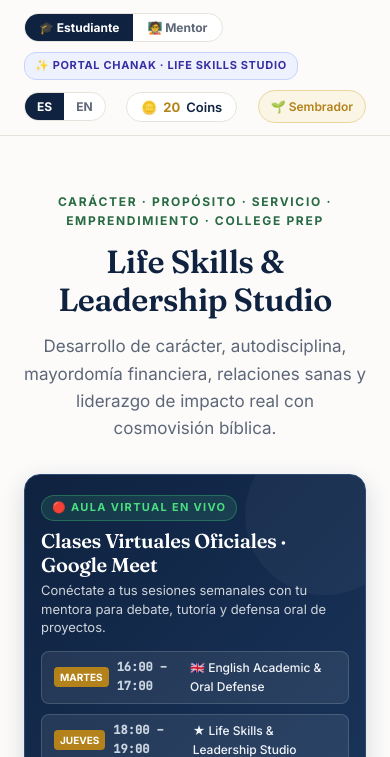
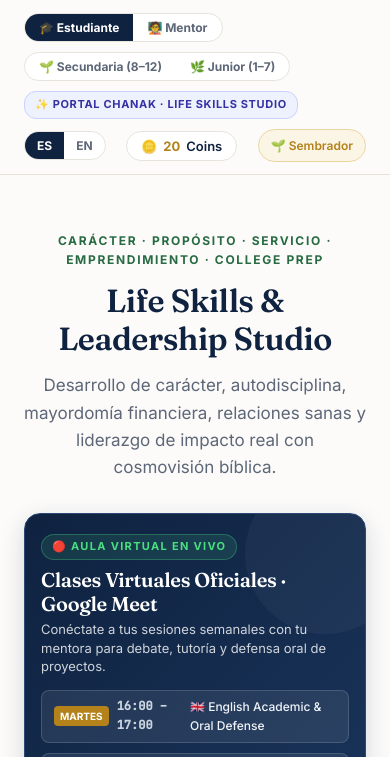
Before and after one commit to marieladanais31-art/chanak-life-skills, a plain HTML site: page index.html in a window 390 px wide. Shown: the part 69-826 px from the top of the page. Drawn offline with Linux system fonts and the light colour scheme.

Commit message:
feat(audience): add audience switcher header, ensure Gabriel, Daniel and Grade 8+ auto-route to High School Seedling

```diff
--- a/app.js
+++ b/app.js
@@ -177,6 +177,9 @@ window.toggleWeeklyCommitment = toggleWeeklyCommitment;
 function initApp() {
   const params = new URLSearchParams(window.location.search);
 
+  const studentNameParam = (params.get('student_name') || '').toLowerCase();
+  const isGabrielOrDaniel = studentNameParam.includes('gabriel') || studentNameParam.includes('daniel');
+
   if (params.get('token')) {
     state.token = params.get('token');
     state.studentId = params.get('student_id');
@@ -187,61 +190,104 @@ function initApp() {
 
     // Parse signed token (5 parts: student_id.school_year.level.expires_at.signature)
     const tokenParts = state.token.split('.');
+    let rawLevel = '';
     if (tokenParts.length === 5) {
-      state.assignedLevel = tokenParts[2].toLowerCase();
-      state.currentLevel = state.assignedLevel;
+      rawLevel = tokenParts[2].toLowerCase();
     } else if (params.get('level')) {
-      state.assignedLevel = params.get('level').toLowerCase();
-      state.currentLevel = state.assignedLevel;
+      rawLevel = params.get('level').toLowerCase();
+    } else {
+      rawLevel = 'seedling';
+    }
+
+    if (rawLevel.includes('seedling') || rawLevel.includes('8') || rawLevel.includes('freshman') || rawLevel === '1') {
+      state.assignedLevel = 'seedling';
+    } else if (rawLevel.includes('explorer') || rawLevel.includes('10') || rawLevel.includes('sophomore') || rawLevel === '2') {
+      state.assignedLevel = 'explorer';
+    } else if (rawLevel.includes('builder') || rawLevel.includes('11') || rawLevel === '3') {
+      state.assignedLevel = 'builder';
+    } else if (rawLevel.includes('launch') || rawLevel.includes('12') || rawLevel.includes('senior') || rawLevel === '4') {
+      state.assignedLevel = 'launch';
+    } else if (rawLevel.includes('junior')) {
+      state.assignedLevel = 'junior';
     } else {
       state.assignedLevel = 'seedling';
-      state.currentLevel = 'seedling';
     }
 
-    // Normalización de Grado 8 / Seedling
-    if (['8', '8th', 'grade8', 'grade 8', 'seedling', '1', 'level1', 'freshman'].includes(state.assignedLevel)) {
-      state.assignedLevel = 'seedling';
-      state.currentLevel = 'seedling';
+    state.currentLevel = state.assignedLevel;
+
+    // Normalización especial para Gabriel, Daniel o estudiantes en Grado 8+ / Secundaria
+    if (isGabrielOrDaniel || ['seedling', 'explorer', 'builder', 'launch'].includes(state.assignedLevel)) {
+      state.audience = 'highschool';
+      if (isGabrielOrDaniel || !state.currentLevel || state.currentLevel === 'junior') {
+        state.assignedLevel = 'seedling';
+        state.currentLevel = 'seedling';
+      }
+      state.viewMode = 'ruta';
+      try { localStorage.setItem('chanak_audience', 'highschool'); } catch (e) {}
+    } else {
+      state.audience = state.assignedLevel === 'junior' ? 'junior' : 'highschool';
+      if (state.audience === 'junior') {
+        state.currentLevel = null;
+        state.viewMode = 'juniors';
+      } else {
+        state.viewMode = 'ruta';
+      }
     }
-
     state.userRole = 'student';
-
-    // La audiencia sale del nivel firmado en el token: Grado 8 / Seedling es High School
-    state.audience = state.assignedLevel === 'junior' ? 'junior' : 'highschool';
-    if (state.audience === 'junior') {
-      state.currentLevel = null;
-      state.viewMode = 'juniors';
-    } else {
-      state.viewMode = 'ruta';
-    }
   } else {
     state.isSis = false;
     state.assignedLevel = null;
 
     const chosen = params.get('audience') || localStorage.getItem('chanak_audience');
     const gradeParam = params.get('grade');
-    if (gradeParam) {
+    const levelParam = params.get('level');
+    let resolvedHs = false;
+
+    if (isGabrielOrDaniel) {
+      state.audience = 'highschool';
+      state.assignedLevel = 'seedling';
+      state.currentLevel = 'seedling';
+      state.viewMode = 'ruta';
+      resolvedHs = true;
+      try { localStorage.setItem('chanak_audience', 'highschool'); } catch (e) {}
+    } else if (gradeParam) {
       const g = gradeParam.toLowerCase();
       const n = parseInt((g.match(/\d+/) || [])[0], 10);
-      if (n >= 8 || g.includes('seedling') || g.includes('freshman')) {
+      if (n >= 8 || g.includes('seedling') || g.includes('freshman') || g.includes('eso') || g.includes('bach')) {
         state.audience = 'highschool';
         state.assignedLevel = 'seedling';
         state.currentLevel = 'seedling';
         state.viewMode = 'ruta';
+        resolvedHs = true;
+        try { localStorage.setItem('chanak_audience', 'highschool'); } catch (e) {}
       }
-    } else {
-      state.audience = (chosen === 'junior' || chosen === 'highschool') ? chosen : null;
     }
 
-    if (state.audience === 'junior') {
-      state.viewMode = 'juniors';
-    } else if (params.get('level')) {
-      let lvl = params.get('level').toLowerCase();
-      if (['8', '8th', 'grade8', 'grade 8', '1', 'level1', 'seedling', 'freshman'].includes(lvl)) lvl = 'seedling';
-      state.currentLevel = lvl;
+    if (!resolvedHs && levelParam) {
+      let lvl = levelParam.toLowerCase();
+      if (lvl.includes('seedling') || lvl.includes('8') || lvl.includes('freshman') || lvl === '1') lvl = 'seedling';
+      else if (lvl.includes('explorer') || lvl.includes('10') || lvl.includes('sophomore') || lvl === '2') lvl = 'explorer';
+      else if (lvl.includes('builder') || lvl.includes('11') || lvl === '3') lvl = 'builder';
+      else if (lvl.includes('launch') || lvl.includes('12') || lvl.includes('senior') || lvl === '4') lvl = 'launch';
+
       if (['seedling', 'explorer', 'builder', 'launch'].includes(lvl)) {
         state.audience = 'highschool';
+        state.assignedLevel = lvl;
+        state.currentLevel = lvl;
         state.viewMode = 'ruta';
+        resolvedHs = true;
+        try { localStorage.setItem('chanak_audience', 'highschool'); } catch (e) {}
+      }
+    }
+
+    if (!resolvedHs) {
+      state.audience = (chosen === 'junior' || chosen === 'highschool') ? chosen : null;
+      if (state.audience === 'junior') {
+        state.viewMode = 'juniors';
+        state.currentLevel = null;
+      } else if (state.audience === 'highschool') {
+        state.viewMode = 'ruta';
+        state.currentLevel = state.currentLevel || 'seedling';
       }
     }
   }
@@ -573,6 +619,11 @@ function updateNavigationUI() {
 
   const navBar = document.getElementById('stage-tabs-bar');
   if (navBar) navBar.hidden = !state.audience && state.roleView !== 'mentor';
+
+  const btnAudHs = document.getElementById('btn-aud-highschool');
+  const btnAudJr = document.getElementById('btn-aud-junior');
+  if (btnAudHs) btnAudHs.classList.toggle('active', state.audience === 'highschool');
+  if (btnAudJr) btnAudJr.classList.toggle('active', state.audience === 'junior');
 
   const subLevelsBar = document.getElementById('sub-levels-bar');
   if (subLevelsBar) {
--- a/index.html
+++ b/index.html
@@ -32,6 +32,16 @@
           </button>
           <button id="btn-role-mentor" class="role-btn" onclick="switchRoleView('mentor')">
             🧑‍🏫 Mentor
+          </button>
+        </div>
+
+        <!-- Selector de Etapa: Secundaria (8–12) vs Junior (1–7) -->
+        <div class="role-toggle-bar" id="audience-toggle-bar">
+          <button id="btn-aud-highschool" class="role-btn active" onclick="chooseAudience('highschool')">
+            🌱 Secundaria (8–12)
+          </button>
+          <button id="btn-aud-junior" class="role-btn" onclick="chooseAudience('junior')">
+            🌿 Junior (1–7)
           </button>
         </div>
 
```
